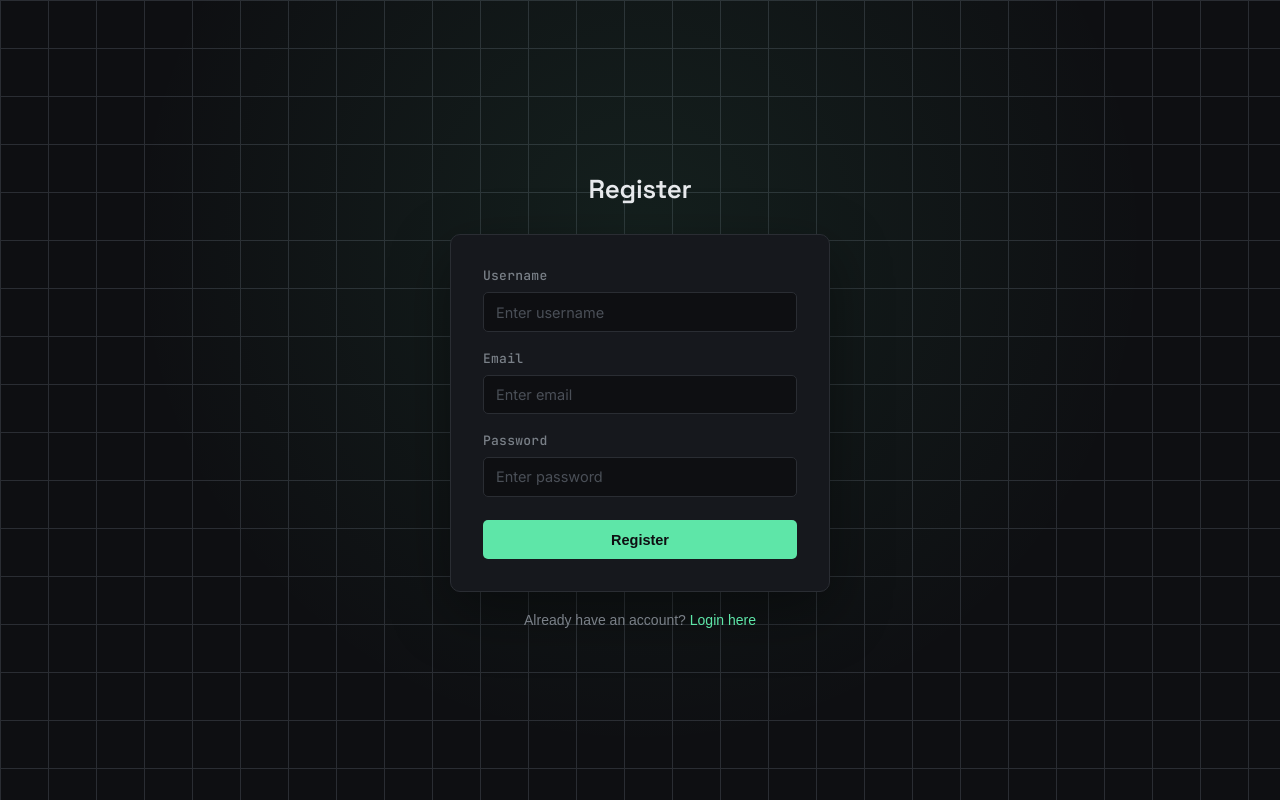
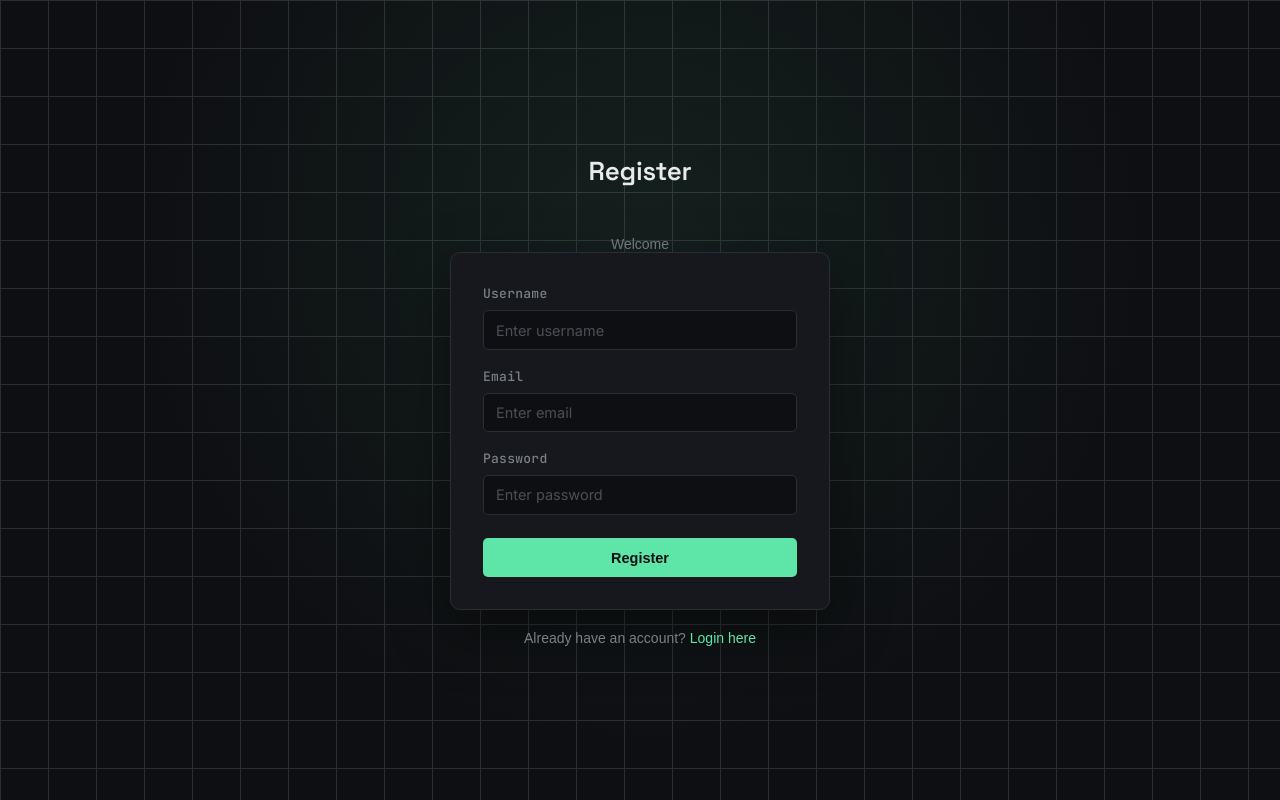
Before and after one commit to priyanshu-vaishnav/GEN_AI_ANALYSER, a React app in the folder Frontend/: page /Register in a window 1280 px wide. Built offline with nearby package versions, Linux system fonts and the light colour scheme; no server answers; the HTML template or start-up script is replaced by a standard one.

Commit message:
register 26 line change p

```diff
--- a/Frontend/src/features/auth/pages/Register.jsx
+++ b/Frontend/src/features/auth/pages/Register.jsx
@@ -23,6 +23,7 @@ function Register() {
     <div className="form-box">
         <StatusScreen loading={loading} error={error} success={success} />
       <h2>Register</h2>
+      <p>Welcome</p>
       <form>
         <div className="form-group">
           <label htmlFor="username">Username</label>
```
